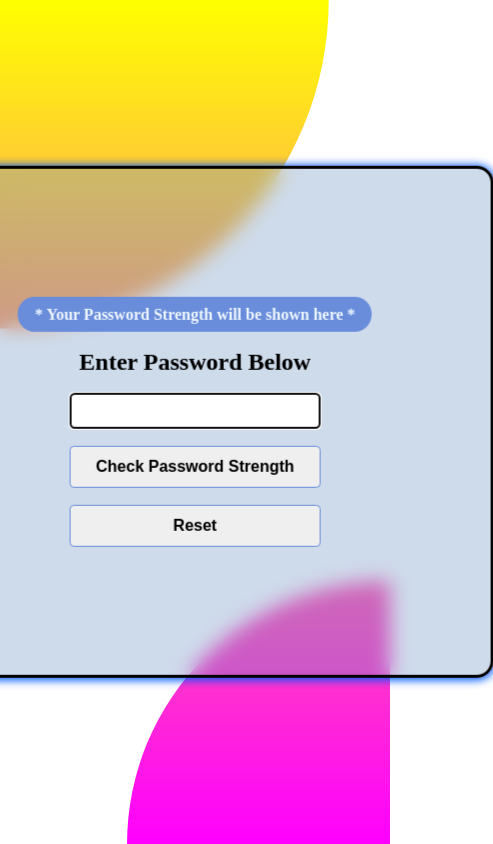
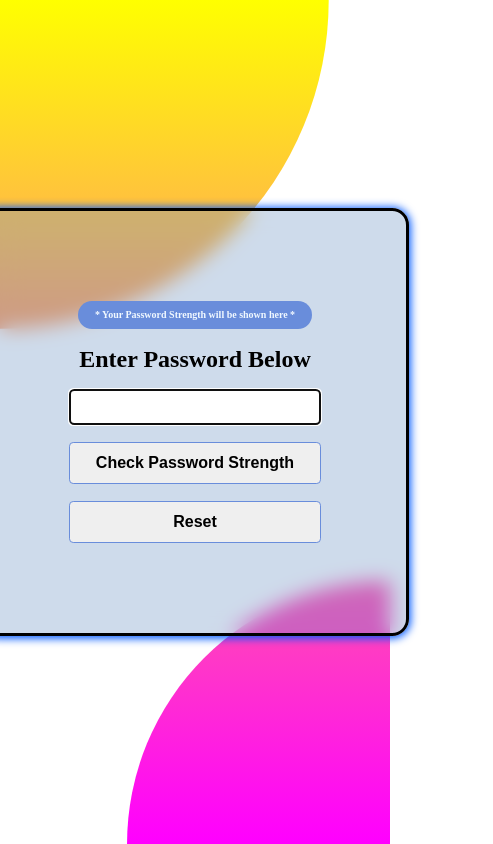
Before and after one commit to sajal0206/pchecker, a plain HTML site: page index.html in a window 390 px wide. Shown: the whole page, 493 px wide, since content can reach past the window. Drawn offline with nearby package versions, Linux system fonts and the light colour scheme.

Commit message:
Add files via upload

```diff
--- a/css/style.css
+++ b/css/style.css
@@ -124,3 +124,23 @@ body::after {
     border-radius: 2vh;
     font-weight  : bolder;
 }
+
+@media screen and (max-width: 715px) {
+    * {
+        font-size: small;
+    }
+
+    .main {
+        width: fit-content;
+        padding: 1vh;
+    }
+}@media screen and (max-width: 501px) {
+    * {
+        font-size: x-small;
+    }
+
+    .main {
+        width: fit-content;
+        padding: 0;
+    }
+}
```
